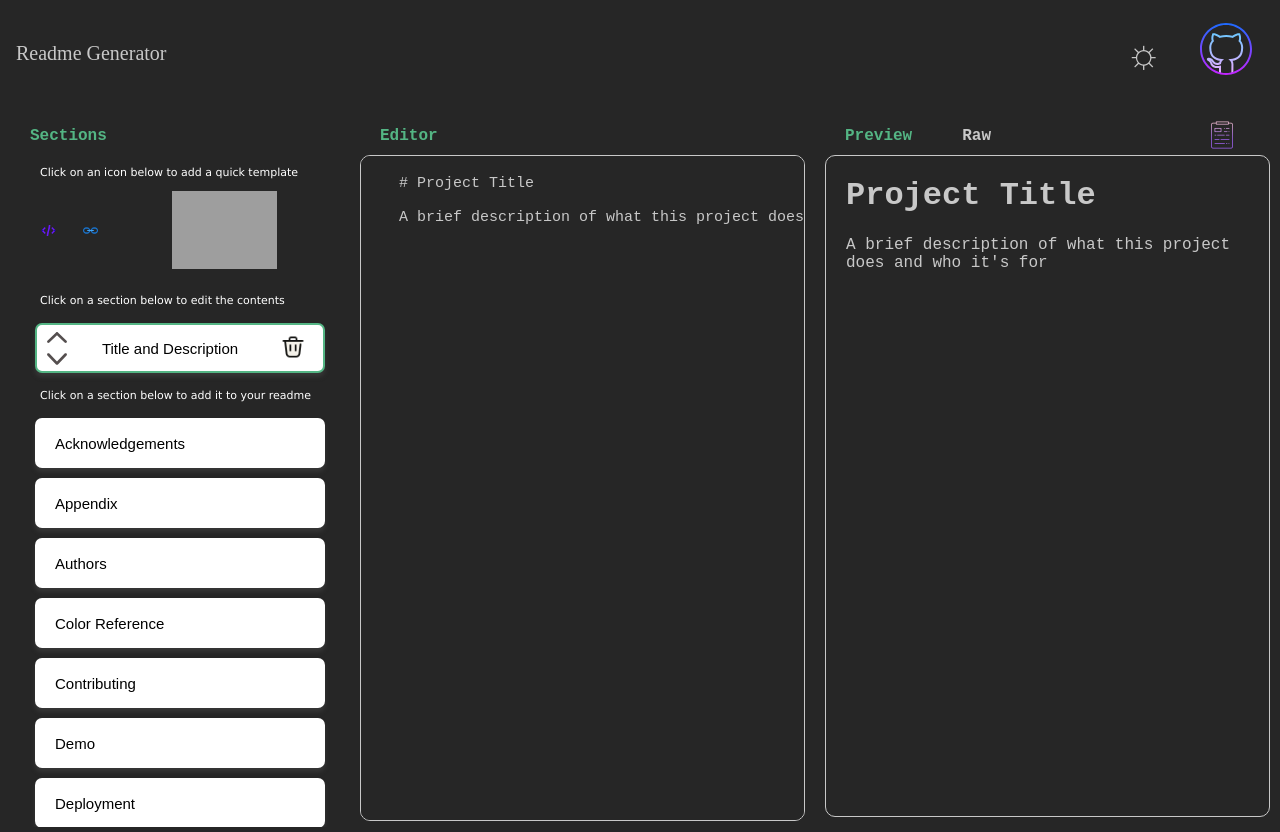
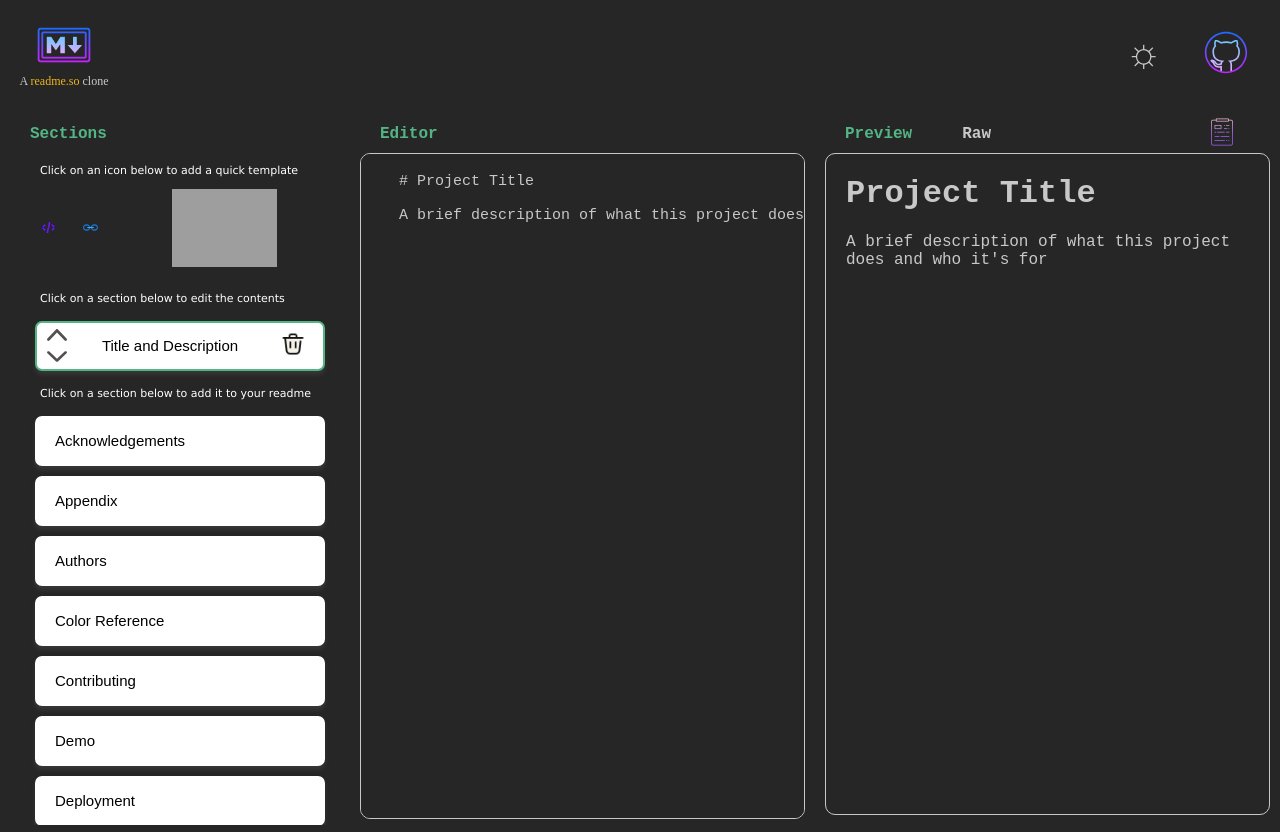
Before and after one commit to ksaswin/Readme-gen, a Vue app: page / in a window 1280 px wide. Built offline with nearby package versions, Linux system fonts and the light colour scheme; grey boxes are pictures that could not be loaded; what @meforma/vue-copy-to-clipboard would draw is missing.

Commit message:
Added a logo and favicon for the website.

```diff
--- a/public/index.html
+++ b/public/index.html
@@ -4,7 +4,11 @@
     <meta charset="utf-8" />
     <meta http-equiv="X-UA-Compatible" content="IE=edge" />
     <meta name="viewport" content="width=device-width,initial-scale=1.0" />
-    <link rel="icon" href="<%= BASE_URL %>favicon.ico" />
+    <link
+      type="image/png"
+      rel="icon"
+      href="https://img.icons8.com/nolan/344/markdown.png"
+    />
     <title>readme.gen</title>
     <base target="_blank" />
   </head>
--- a/src/App.vue
+++ b/src/App.vue
@@ -1,14 +1,21 @@
 <template>
   <div class="main" :style="lightModeSet ? lightMode : ''">
     <div class="header-wrapper">
-      <div class="app-name">Readme Generator</div>
+      <div class="app-name">
+        <img
+          class="md-logo"
+          src="@/assets/icons/markdown.png"
+          alt="readme gen logo"
+        />
+        <p>A <a href="https://readme.so/editor">readme.so</a> clone</p>
+      </div>
       <div class="header-buttons-div">
         <button class="header-btn" @click="lightModeSet = !lightModeSet">
           {{ lightModeSet ? "&#9790;" : "&#9788;" }}
         </button>
         <button class="header-btn">
           <a href="https://github.com/ksaswin">
-            <img src="@/assets/icons/github.svg" alt=""
+            <img class="github-img" src="@/assets/icons/github.svg" alt=""
           /></a>
         </button>
       </div>
@@ -58,8 +65,24 @@ body {
 }
 
 .app-name {
-  font-size: 20px;
+  display: flex;
+  flex-direction: column;
+  align-items: center;
   color: rgb(200, 200, 200);
+}
+
+.app-name p {
+  font-size: 12px;
+  margin: 0;
+}
+
+.md-logo {
+  width: 60%;
+}
+
+.github-img {
+  width: 80%;
+  padding-top: 10px;
 }
 
 .header-buttons-div {
```
Also changed, not shown: src/assets/icons/markdown.png (added), src/assets/logo.png.
